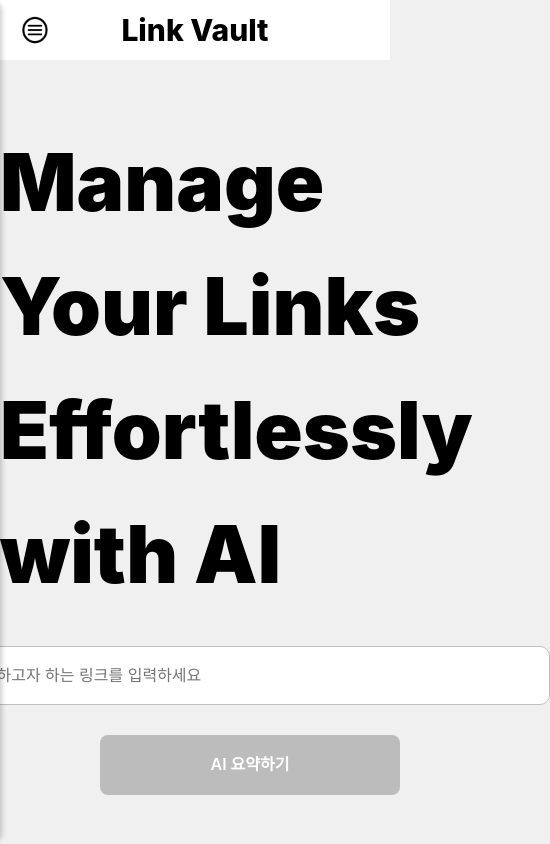
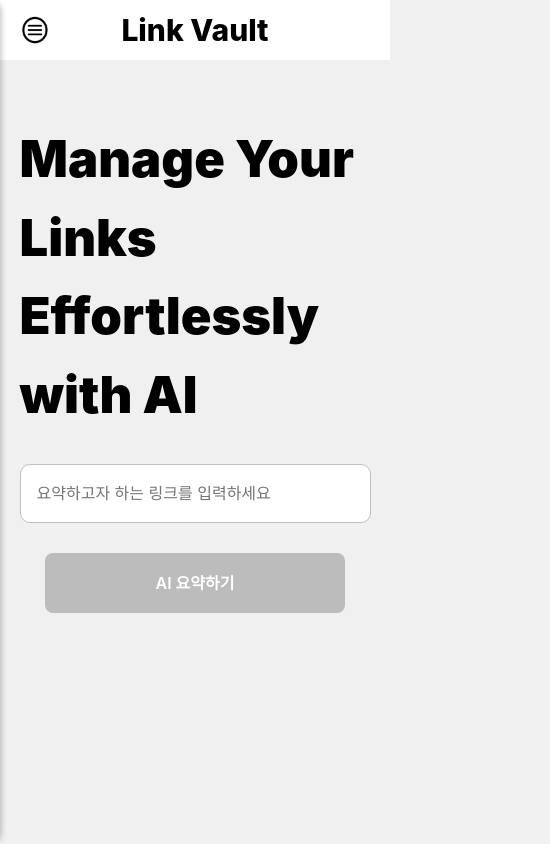
Before and after one commit to Dong-Ian/link-vault-front, a React (Create React App) app: page /main in a window 390 px wide. Shown: the whole page, 550 px wide, since content can reach past the window. Built offline with nearby package versions, Linux system fonts and the light colour scheme; no server answers; what recoil-persist would draw is missing.

Commit message:
Design: 홈페이지 반응형 구성

```diff
--- a/src/components/atoms/Typography.tsx
+++ b/src/components/atoms/Typography.tsx
@@ -8,6 +8,7 @@ interface TypographyProps {
 }
 
 type TypoType =
+  | "Title"
   | "Head1"
   | "Head2"
   | "Head3"
@@ -26,7 +27,8 @@ const typoTypeMap: Record<
   TypoType,
   { tag: keyof JSX.IntrinsicElements; style: string }
 > = {
-  Head1: { tag: "p", style: styles.head1 },
+  Title: { tag: "p", style: styles.title },
+  Head1: { tag: "h1", style: styles.head1 },
   Head2: { tag: "h2", style: styles.head2 },
   Head3: { tag: "h3", style: styles.head3 },
   SubTitle1: { tag: "h4", style: styles.subtitle1 },
--- a/src/components/atoms/atom.module.css
+++ b/src/components/atoms/atom.module.css
@@ -1,4 +1,8 @@
 /* Typography */
+.title {
+  font-size: clamp(2rem, 13vw, 80px);
+  font-weight: 1000;
+}
 .head1 {
   font-size: 80px;
   font-weight: 1000;
@@ -167,5 +171,5 @@
 }
 .cancelbutton:hover {
   background-color: rgb(221, 221, 221);
-  transition: 0.2s ease;
+  /* transition: 0.1s ease; */
 }
--- a/src/features/home/pages/Home.tsx
+++ b/src/features/home/pages/Home.tsx
@@ -1,5 +1,4 @@
 import React, { useState } from "react";
-
 import styles from "../styles/home.module.css";
 import createReference from "../services/createReference.service";
 import Input from "../../../components/atoms/Input";
@@ -7,7 +6,7 @@ import Button from "../../../components/atoms/Button";
 import Typography from "../../../components/atoms/Typography";
 import Header from "../../../components/molecules/Header";
 import Menu from "../../../components/organisms/Menu";
-import getList from "../../storage/services/getList.service";
+import { useResize } from "../../../hooks/useResize";
 
 const Home: React.FC = () => {
   const [link, setLink] = useState<string>("");
@@ -22,16 +21,15 @@ const Home: React.FC = () => {
     });
   };
 
-  getList();
-
   return (
-    <div>
+    <div className={styles.outer_box}>
       <Header setIsMenuOpened={setIsMenuOpened} />
       <Menu isMenuOpened={isMenuOpened} setIsMenuOpened={setIsMenuOpened} />
       <div className={styles.main_box}>
-        <Typography type="Head1">
+        <Typography type="Title">
           Manage Your Links Effortlessly with AI
         </Typography>
+
         <Input
           value={link}
           onChange={(e) => setLink((e.target as HTMLInputElement).value)}
--- a/src/features/home/styles/home.module.css
+++ b/src/features/home/styles/home.module.css
@@ -1,9 +1,13 @@
+.outer_box {
+  width: 100%;
+}
 .main_box {
   display: flex;
   flex-direction: column;
   justify-content: center;
   align-items: center;
-  width: 500px;
+  max-width: 500px;
+  width: 90%;
   gap: 30px;
   margin: 120px auto -120px auto;
 }
@@ -14,12 +18,12 @@
 }
 
 .input {
-  width: 600px;
+  max-width: 700px;
+  width: 100%;
   border: 1.4px solid rgb(192, 192, 192);
   border-radius: 10px;
   transition: 0.1s ease;
 }
-
 .input:focus {
   border-color: rgb(110, 110, 110);
   outline: none;
@@ -27,6 +31,7 @@
 }
 
 .button {
-  width: 300px;
+  max-width: 300px;
+  width: 90%;
   height: 60px;
 }
```
